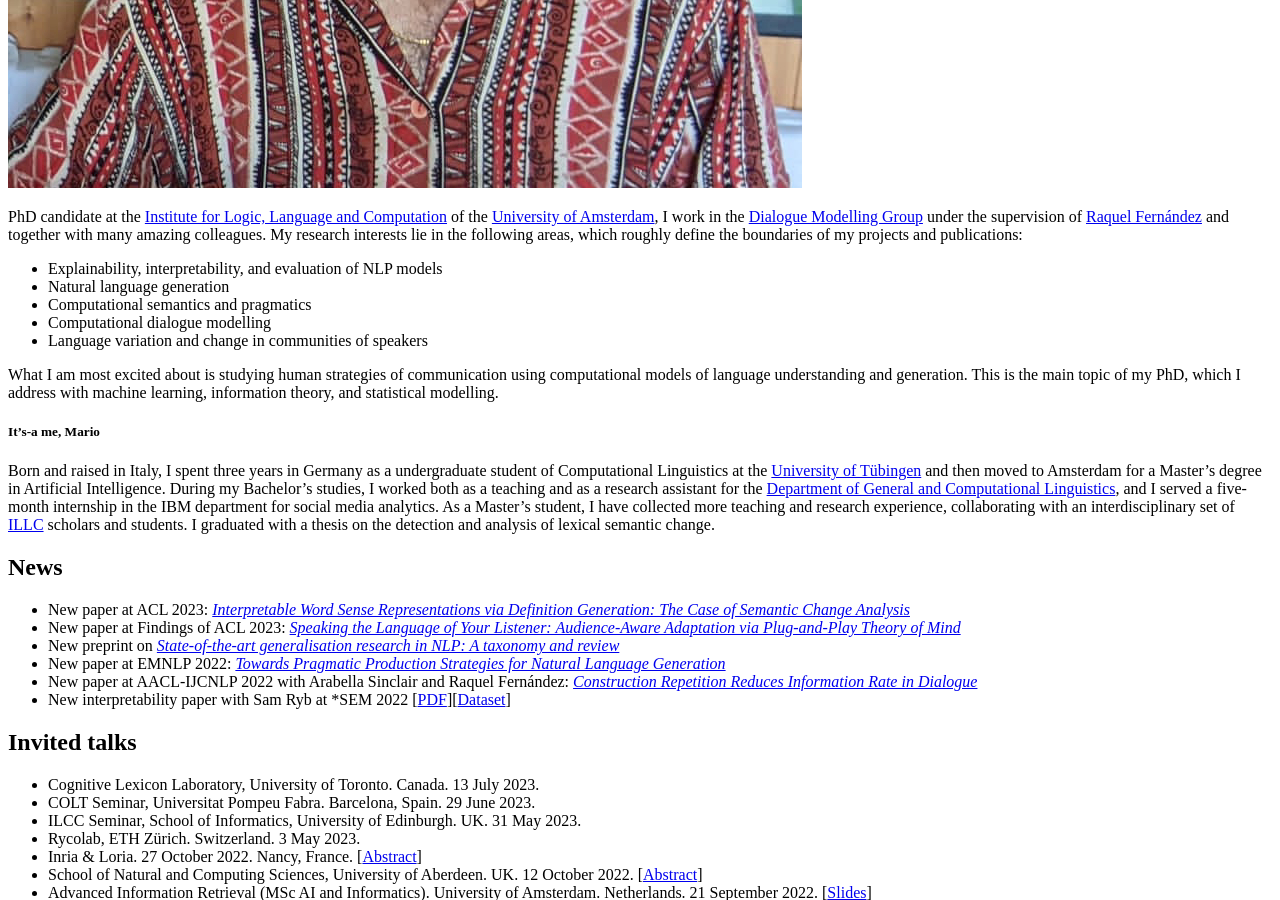
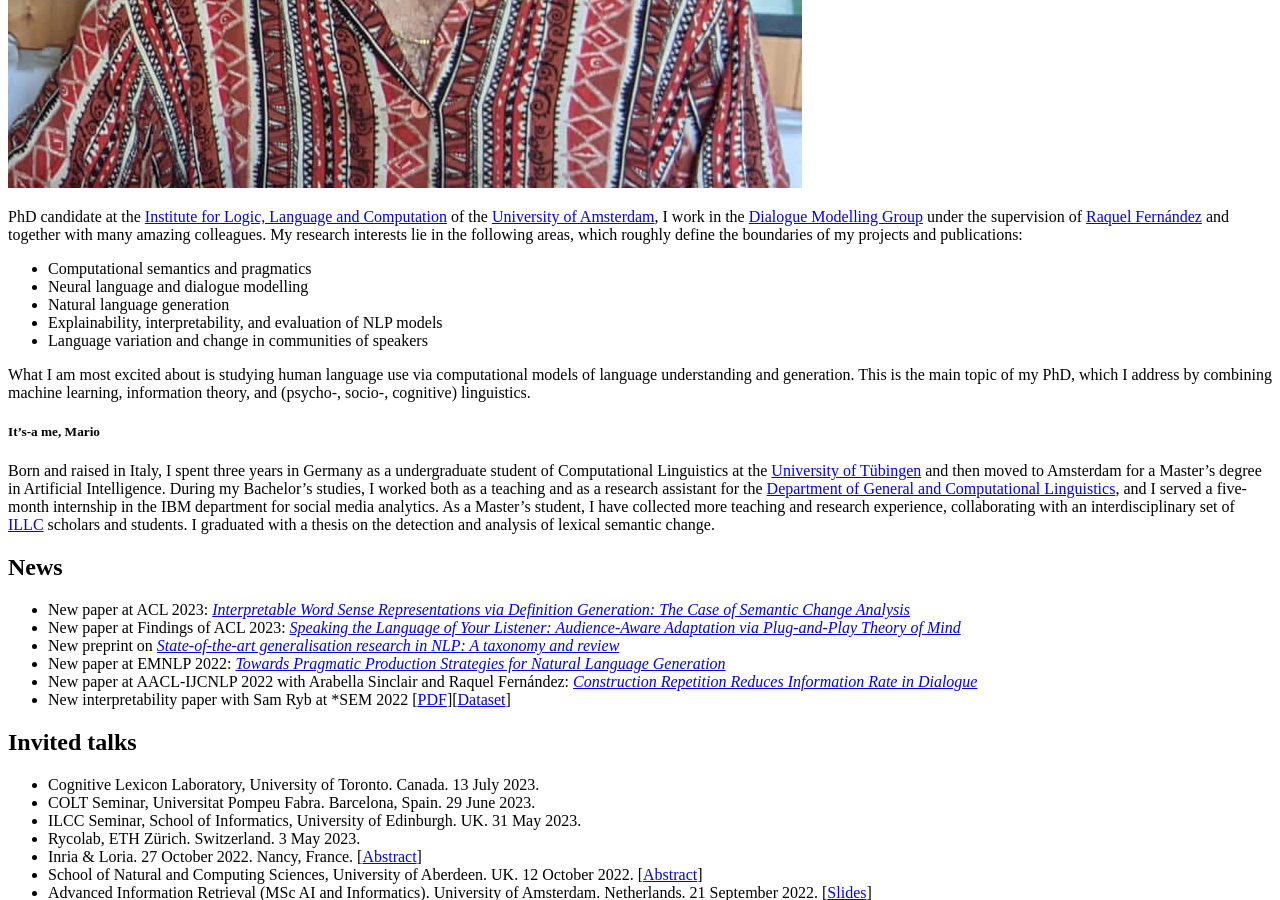
Before and after one commit to glnmario/glnmario.github.io, a Jekyll site: the page built from index.md, in a window 1280 px wide and 900 px high, scrolled down 790 px. Built offline with Jekyll 4.4.1, drawn with Linux system fonts in a browser that asks for light colours.

Commit message:
Update index.md

```diff
--- a/index.md
+++ b/index.md
@@ -7,16 +7,16 @@ layout: default
 
 <!--## About me-->
 PhD candidate at the [Institute for Logic, Language and Computation](https://www.illc.uva.nl) of the [University of Amsterdam](https://www.uva.nl/en), I work in the [Dialogue Modelling Group](https://dmg-illc.github.io/dmg/) under the supervision of [Raquel Fernández](https://staff.fnwi.uva.nl/r.fernandezrovira/) and together with many amazing colleagues. My research interests lie in the following areas, which roughly define the boundaries of my projects and publications:
+- Computational semantics and pragmatics
+- Neural language and dialogue modelling
+- Natural language generation
 - Explainability, interpretability, and evaluation of NLP models
-- Natural language generation
-- Computational semantics and pragmatics
-- Computational dialogue modelling
 - Language variation and change in communities of speakers
 
-What I am most excited about is studying human strategies of communication using computational models of language understanding and generation. This is the main topic of my PhD, which I address with machine learning, information theory, and statistical modelling.
+What I am most excited about is studying human language use via computational models of language understanding and generation. This is the main topic of my PhD, which I address by combining machine learning, information theory, and (psycho-, socio-, cognitive) linguistics.
 
 
-<!-- I analyse and model language production and comprehension with computational methods. My main research goal is defining empirical measures of human-likeness that can be used (i) to evaluate the alignment of machine-generated utterances to human communication patterns and strategies, and (ii) to develop NLG models that more closely follow such patterns and strategies. I am also interested in psycholinguistic and sociolinguistic studies of variation and change as they provide insights into how to build more resilient and human-compatible language technologies.-->
+<!-- I analyse and model language production and comprehension with computational methods. My main research goal is to define empirical measures of human-likeness that can be used (i) to evaluate the alignment of machine-generated utterances to human communication patterns and strategies, and (ii) to develop NLG models that more closely follow such patterns and strategies. I am also interested in psycholinguistic and sociolinguistic studies of variation and change as they provide insights into how to build more resilient and human-compatible language technologies.-->
 
 
 ##### It's-a me, Mario
```
